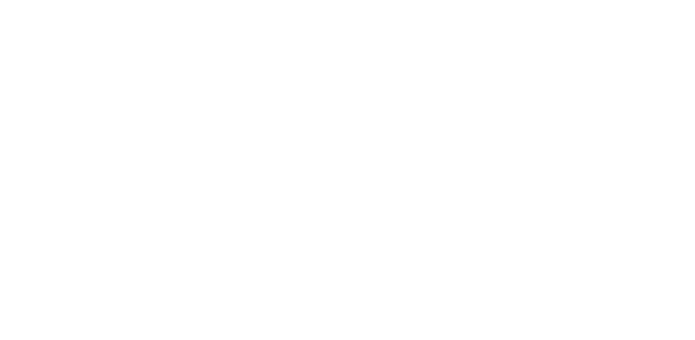
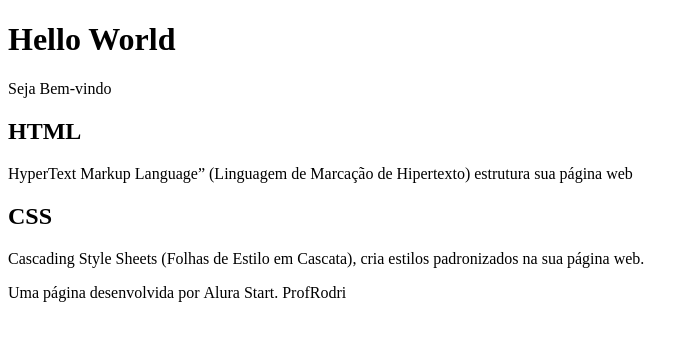
Before and after one commit to ProfRodri/B.-Caro, a plain HTML site: page index.html in a window 1280 px wide. Shown: the whole page, without its empty margins (0-695 px from the left). Drawn offline with Linux system fonts and the light colour scheme.

Commit message:
Add files via upload

```diff
--- a/index.html
+++ b/index.html
@@ -6,6 +6,22 @@
     <title>Hello World</title>
 </head>
 <body>
+    <head>
+        <h1>Hello World</h1>
+        <p>Seja Bem-vindo</p>
 
+    </head>
+
+    <section>
+        <h2>HTML</h2>
+        <p>HyperText Markup Language” (Linguagem de Marcação de Hipertexto) estrutura sua página web</p>
+        <h2>CSS</h2>
+        <p>Cascading Style Sheets (Folhas de Estilo em Cascata), cria estilos padronizados na sua página web.</p>
+
+    </section>
+
+    <footer>
+        <p>Uma página desenvolvida por Alura Start. ProfRodri</p>
+    </footer>
 </body>
 </html>
```
